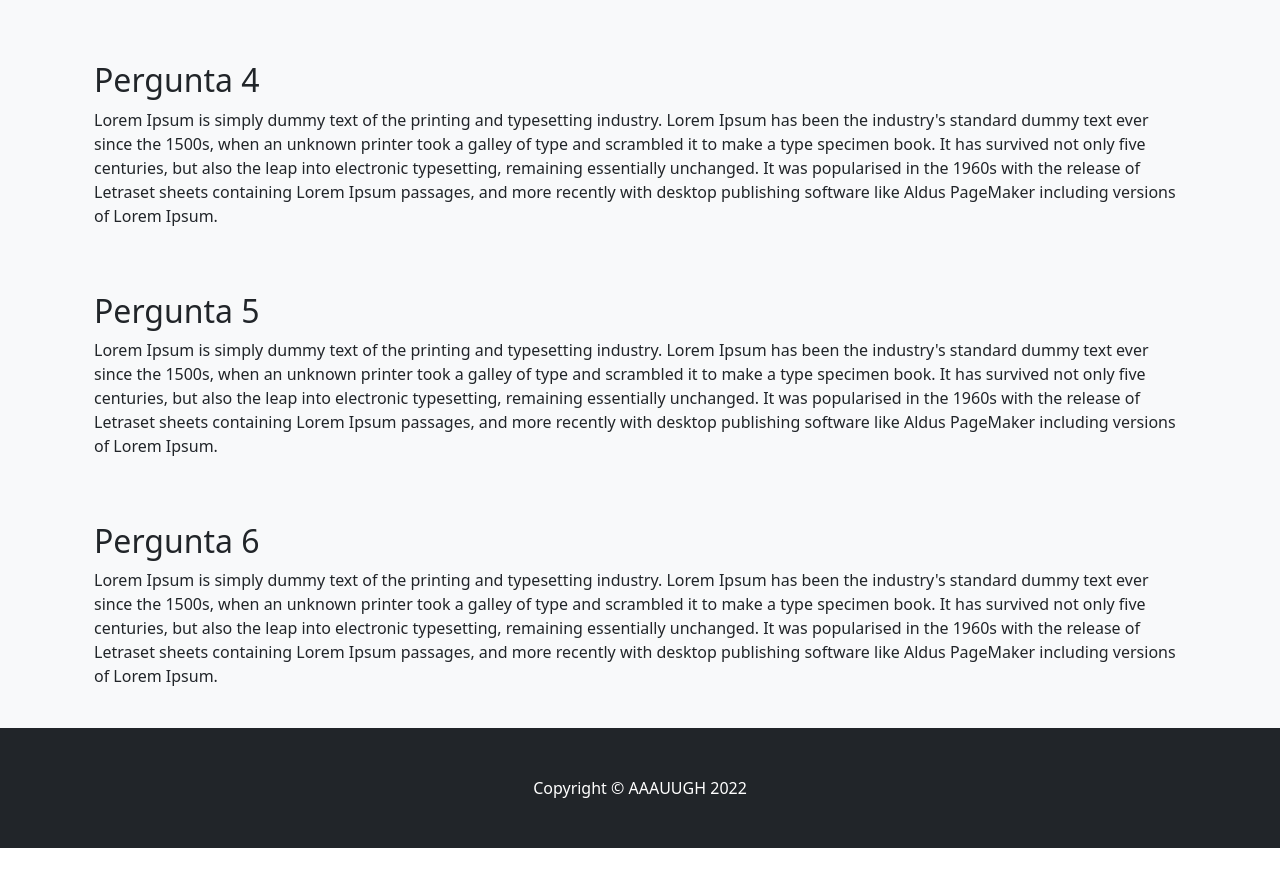
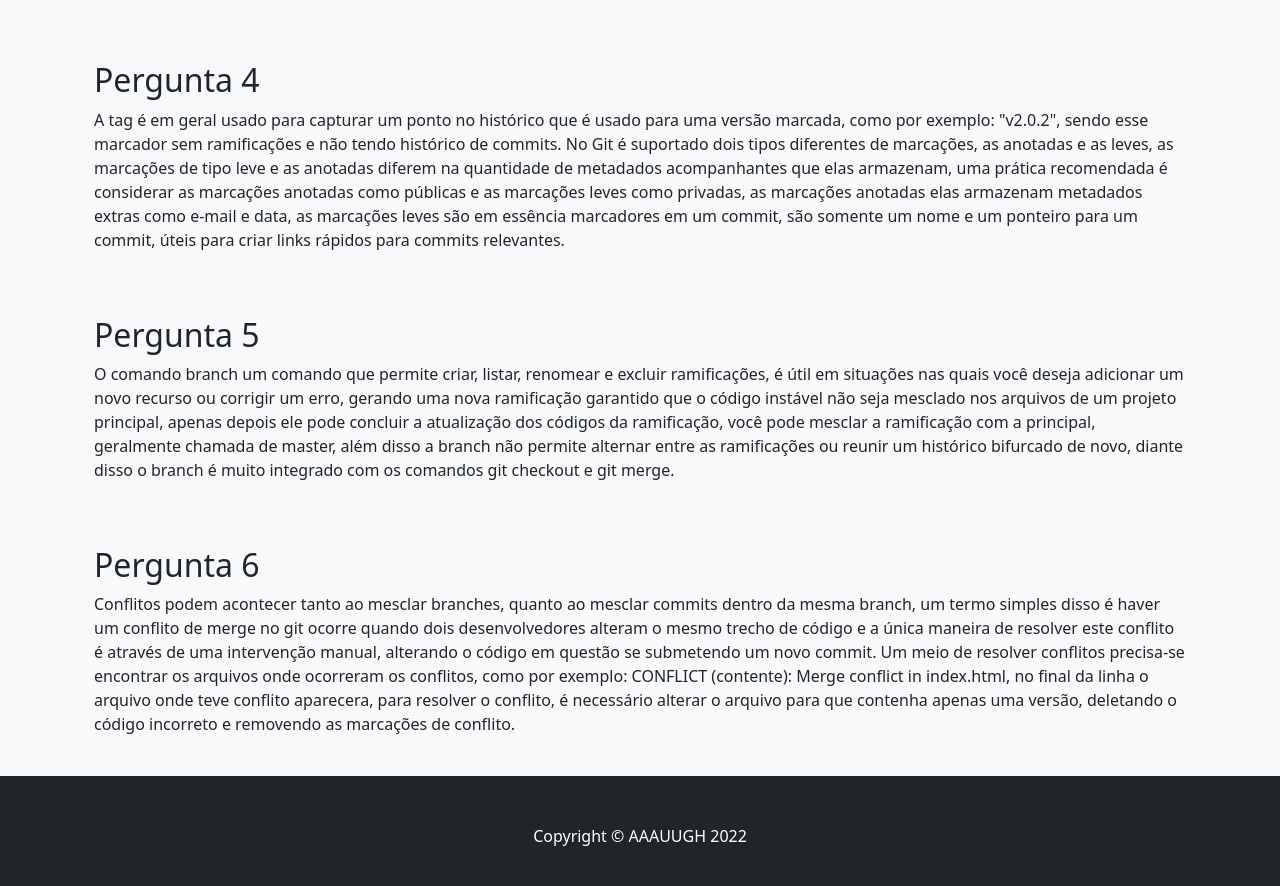
Before and after one commit to VinciPy/si03.gitflow, a website: page index.html in a window 1280 px wide. Shown: the part 916-1802 px from the top of the page. Before the commit the page ends 1764 px from the top, so only its background shows below. Drawn offline with nearby package versions, Linux system fonts and the light colour scheme.

Commit message:
feat: repostas pergunta 4,5,6

```diff
--- a/index.html
+++ b/index.html
@@ -65,19 +65,19 @@
             <div class="container p-4">
                 <h2>Pergunta 4</h2>
                 <p>
-                    Lorem Ipsum is simply dummy text of the printing and typesetting industry. Lorem Ipsum has been the industry's standard dummy text ever since the 1500s, when an unknown printer took a galley of type and scrambled it to make a type specimen book. It has survived not only five centuries, but also the leap into electronic typesetting, remaining essentially unchanged. It was popularised in the 1960s with the release of Letraset sheets containing Lorem Ipsum passages, and more recently with desktop publishing software like Aldus PageMaker including versions of Lorem Ipsum.
+                    A tag é em geral usado para capturar um ponto no histórico que é usado para uma versão marcada, como por exemplo: "v2.0.2", sendo esse marcador sem ramificações e não tendo histórico de commits. No Git é suportado dois tipos diferentes de marcações, as anotadas e as leves, as marcações de tipo leve e as anotadas diferem na quantidade de metadados acompanhantes que elas armazenam, uma prática recomendada é considerar as marcações anotadas como públicas e as marcações leves como privadas, as marcações anotadas elas armazenam  metadados extras como e-mail e data, as marcações leves são em essência marcadores em um commit, são somente um nome e um ponteiro  para um commit, úteis para criar links rápidos para commits relevantes.
                 </p>
             </div>
             <div class="container p-4">
                 <h2>Pergunta 5</h2>
                 <p>
-                    Lorem Ipsum is simply dummy text of the printing and typesetting industry. Lorem Ipsum has been the industry's standard dummy text ever since the 1500s, when an unknown printer took a galley of type and scrambled it to make a type specimen book. It has survived not only five centuries, but also the leap into electronic typesetting, remaining essentially unchanged. It was popularised in the 1960s with the release of Letraset sheets containing Lorem Ipsum passages, and more recently with desktop publishing software like Aldus PageMaker including versions of Lorem Ipsum.
+                    O comando branch  um comando que permite criar, listar, renomear e excluir ramificações, é útil em situações nas quais você deseja adicionar  um novo recurso ou corrigir um erro, gerando uma nova ramificação garantido  que o código instável não seja mesclado nos arquivos de um projeto principal, apenas depois ele pode concluir a atualização dos códigos da ramificação, você pode mesclar a ramificação com a principal, geralmente chamada de master, além disso a branch não permite  alternar entre as ramificações ou reunir um histórico bifurcado de novo, diante disso o branch é muito integrado com os comandos git checkout e git merge.
                 </p>
             </div>
             <div class="container p-4">
                 <h2>Pergunta 6</h2>
                 <p>
-                    Lorem Ipsum is simply dummy text of the printing and typesetting industry. Lorem Ipsum has been the industry's standard dummy text ever since the 1500s, when an unknown printer took a galley of type and scrambled it to make a type specimen book. It has survived not only five centuries, but also the leap into electronic typesetting, remaining essentially unchanged. It was popularised in the 1960s with the release of Letraset sheets containing Lorem Ipsum passages, and more recently with desktop publishing software like Aldus PageMaker including versions of Lorem Ipsum.
+                    Conflitos podem acontecer tanto ao mesclar branches, quanto ao mesclar commits dentro da mesma branch, um termo simples disso é haver um conflito de merge no git ocorre quando dois desenvolvedores alteram o mesmo trecho de código e a única maneira de resolver este conflito é através de uma intervenção manual, alterando o código em questão se submetendo um novo commit.  Um meio de resolver conflitos precisa-se encontrar os arquivos onde ocorreram os conflitos, como por exemplo: CONFLICT (contente): Merge conflict in index.html, no final da linha o arquivo onde teve conflito aparecera, para resolver o conflito, é necessário alterar o arquivo para que contenha apenas uma versão, deletando o código incorreto e removendo as marcações de conflito.
                 </p>
             </div>
 
```
